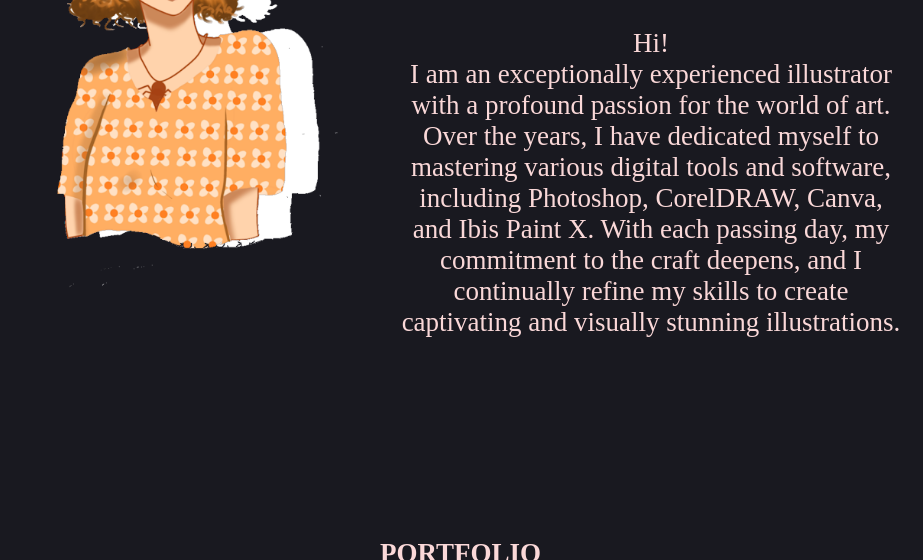
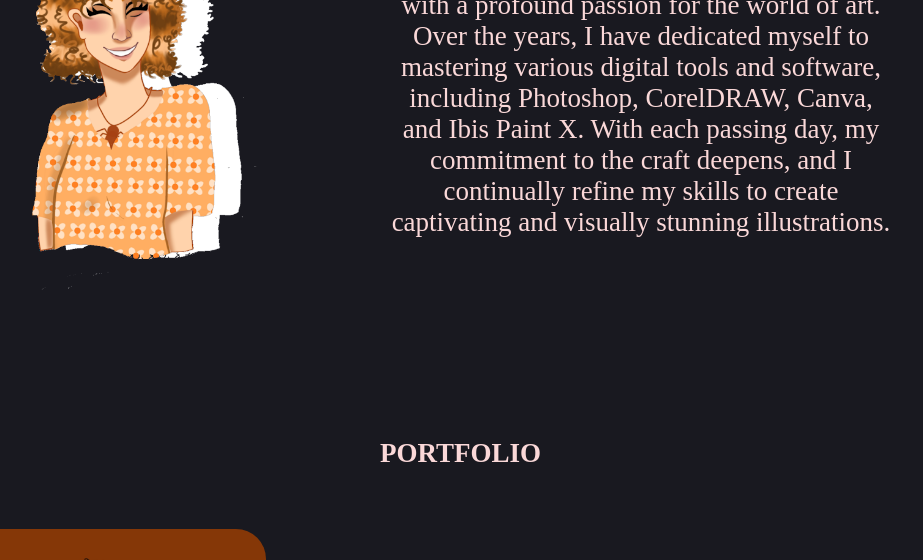
Before and after one commit to HellenPlopes/designportifolio, a plain HTML site: page index.html in a window 1280 px wide. Shown: the part 540-1100 px from the top of the page, without its empty margins (177-1100 px from the left). Drawn offline with Linux system fonts and the light colour scheme; a script that the page names is missing; a web font is replaced by a local one.

Commit message:
DesignPortifolio

```diff
--- a/css/style.css
+++ b/css/style.css
@@ -256,43 +256,229 @@
   }
   }
 
-  @media screen and (min-width: 780px){
+  @media screen and (min-width: 550px){
 
     i{
-      transform: scale(1.8);
+      transform: scale(1.7);
     }
 
 
     .container_primario{
-      margin-top: 40px;
-      columns: 1;
+      margin-top: 20px;
       display: flex;
     }
 
     .imagem_artista{
       width: 400px;
-      display: flex;
-      justify-content: center;
-      align-items: center;
-      margin-left: 170px;
+      position: relative;
+      right: 40px;
     }
 
     .titulo_sobre{
-      display: none;
+      font-size: 40px;
+      width: 400px;
+      display: block;
+      position: relative;
+      top: 50px;
+      right: 80px;
+    }
+
+    .titulo_sobre::before{
+      content: '';
+      position: absolute;
+      background: #d7655c;
+      width: 150px;
+      height: 8px;
+      border-radius: 10px;
+      top: 90px;
+      right: 3px;
     }
 
     .segundario{
-      width: 600px;
-      margin-left: 70px;
+      width: 400px;
+      margin-left: 60px;
     }
 
 
 
   .assunto{
-    font-size: 23px;
-    color: #d7655c;
+    font-size: 25px;
+
   }
 
+
+
+  .informativo{
+    font-size: 25px;
+  }
+
+  .image{
+    width: 400px;
+  }
+
+
+  .informativo_sobre{
+    font-size: 18px;
+  }
+
+
+
+  .social-icons-finale{
+    margin: 100px 30px 40px 150px;
+  }
+
+  }
+
+
+  @media screen and (min-width: 630px){
+
+    i{
+      transform: scale(1.7);
+    }
+
+
+    .container_primario{
+      margin-top: 20px;
+      display: flex;
+    }
+
+    .imagem_artista{
+      width: 400px;
+      position: relative;
+      right: 40px;
+    }
+
+    .titulo_sobre{
+      font-size: 40px;
+      width: 400px;
+      display: block;
+      position: relative;
+      top: 50px;
+      right: 80px;
+    }
+
+    .titulo_sobre::before{
+      content: '';
+      position: absolute;
+      background: #d7655c;
+      width: 140px;
+      height: 8px;
+      border-radius: 10px;
+      top: 45px;
+    }
+
+    .segundario{
+      width: 500px;
+      margin-left: 60px;
+    }
+
+
+
+  .assunto{
+    font-size: 25px;
+
+  }
+
+
+
+  .informativo{
+    font-size: 25px;
+  }
+
+  .image{
+    width: 500px;
+  }
+
+
+  .terceiro_conteudo{
+    margin: 100px 50px 40px 45px;
+  }
+
+
+  .informativo_2{
+    font-size: 23px;
+  }
+
+
+  .image_reference{
+    width: 180px;
+  }
+
+  .text{
+    margin-left: 10px;
+  }
+
+  .titulo{
+    font-size: 20px;
+  }
+
+  .money{
+    font-size: 20px;
+  }
+
+  .informativo_sobre{
+    font-size: 18px;
+  }
+
+
+
+  .social-icons-finale{
+    margin: 100px 30px 40px 200px;
+  }
+
+  .social-icons-finale li {
+    margin: 0 20px;
+  }
+  }
+
+  @media screen and (min-width: 780px){
+
+    i{
+      transform: scale(1.7);
+    }
+
+
+    .container_primario{
+      margin-top: 20px;
+      display: flex;
+    }
+
+    .imagem_artista{
+      width: 500px;
+      position: relative;
+      right: 50px;
+    }
+
+    .titulo_sobre{
+      font-size: 40px;
+      width: 400px;
+      display: block;
+      position: relative;
+      top: 80px;
+      right: 80px;
+    }
+
+    .titulo_sobre::before{
+      content: '';
+      position: absolute;
+      background: #d7655c;
+      width: 140px;
+      height: 8px;
+      border-radius: 10px;
+      top: 45px;
+    }
+
+    .segundario{
+      width: 650px;
+      margin-left: 60px;
+    }
+
+
+
+  .assunto{
+    font-size: 25px;
+
+  }
 
 
   .informativo{
@@ -387,9 +573,10 @@
     }
 
     .imagem_artista{
-      width: 500px;
+      width: 400px;
       position: relative;
-      right: 70px;
+       left: 100px;
+       top: 100px;
     }
 
     .titulo_sobre{
@@ -398,7 +585,7 @@
       display: block;
       position: relative;
       top: 50px;
-      right: 60px;
+      left: 100px;
     }
 
     .titulo_sobre::before{
@@ -438,7 +625,7 @@
     }
 
     .image{
-      width: 250px;
+      width: 350px;
       margin-left: 75px;
       bottom: 190px;
       position: relative;
```
